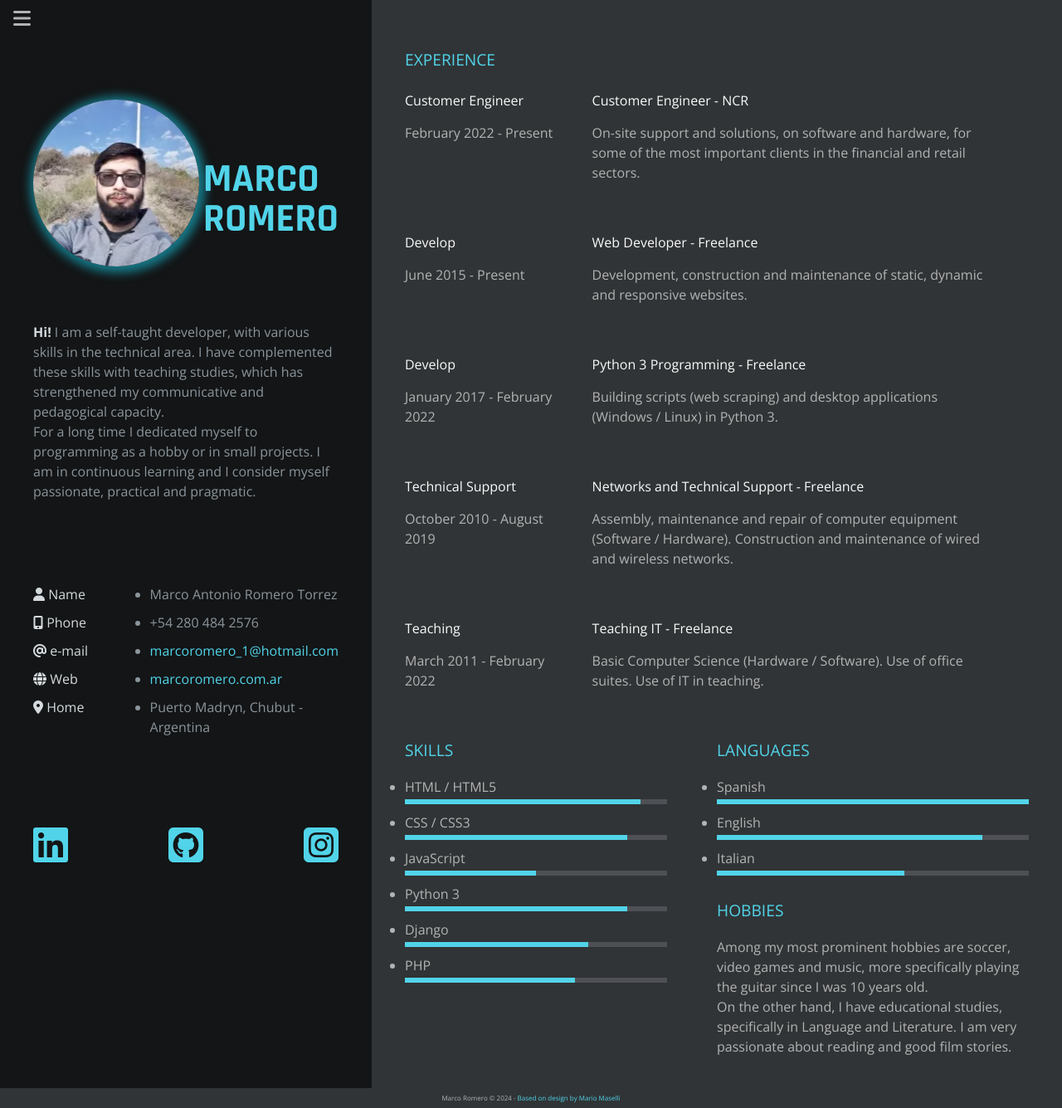
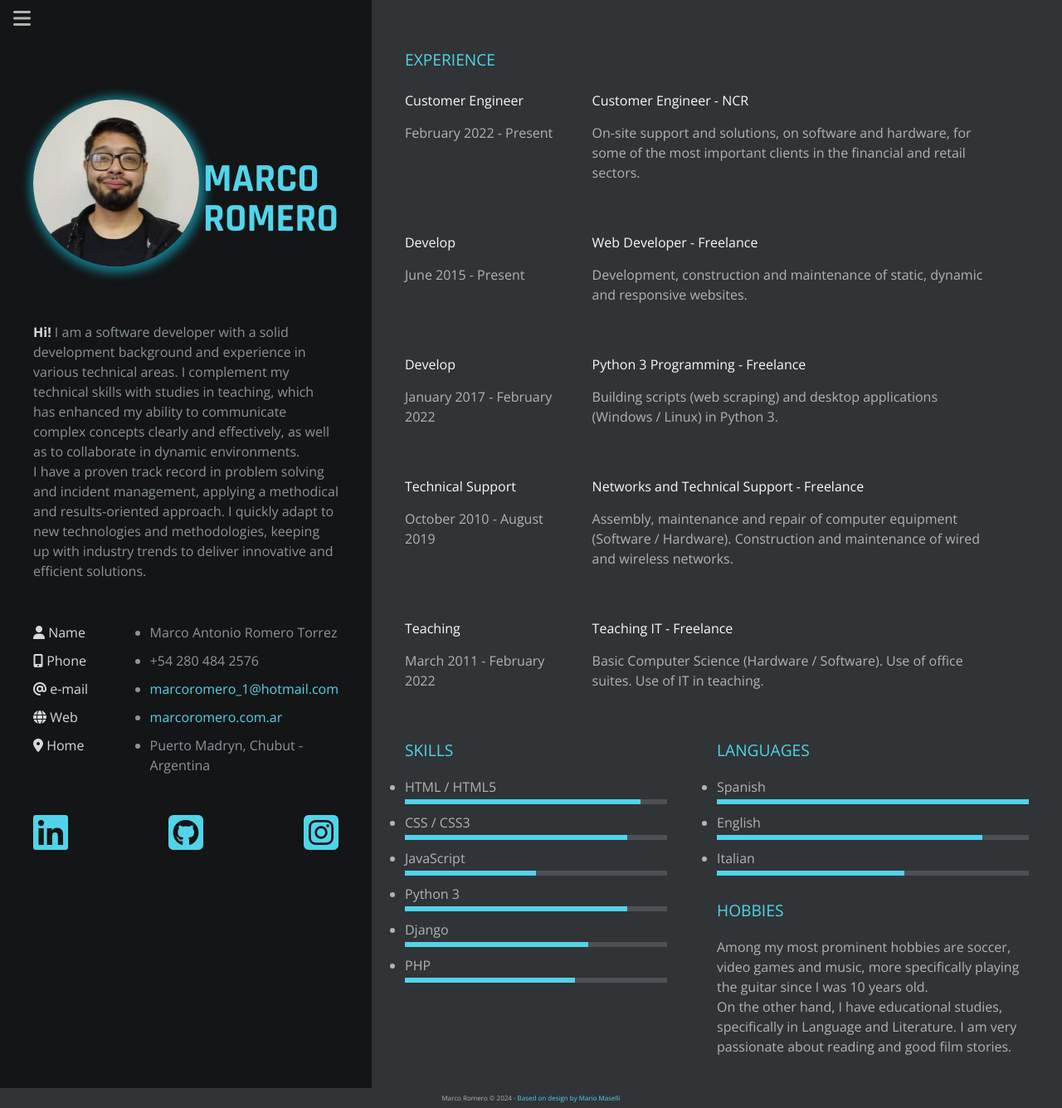
Before and after one commit to Darkfoe703/darkfoe703, a Jekyll site: the page built from index.html, in a window 1280 px wide and 1335 px high. Shown: the whole window at 83% size. Built offline with Jekyll 4.4.1, drawn with Linux system fonts in a browser that asks for light colours; nearby versions of some CDN libraries.

Commit message:
Update resume. Update profile image.

```diff
--- a/_includes/profile.html
+++ b/_includes/profile.html
@@ -4,7 +4,7 @@
     <div class="flex-content picture-name">
       <div class="picture-resume-wrapper">
         <div class="picture-resume">
-          <span><img src="{{site.url}}/assets/images/perfil00_s.webp" alt="Marco Antonio Romero" title="Marco Antonio Romero" width="201" height="201"></span>
+          <span><img src="{{site.url}}/assets/images/perfil01.webp" alt="Marco Antonio Romero" title="Marco Antonio Romero" width="201" height="201"></span>
         </div>
       </div>
       <div class="name-wrapper">
@@ -15,8 +15,12 @@
 
     <div class="contact-presentation">
       <!-- YOUR PRESENTATION RESUME  -->
-      <p><span class="bold">Hi!</span> I am a self-taught developer, with various skills in the technical area. I have complemented these skills with teaching studies, which has strengthened my communicative and pedagogical capacity.</p>
-      <p>For a long time I dedicated myself to programming as a hobby or in small projects. I am in continuous learning and I consider myself passionate, practical and pragmatic.</p>
+      <p><span class="bold">Hi!</span> I am a software developer with a solid development background and experience in various technical areas. I complement my
+      technical skills with studies in teaching, which has enhanced my ability to communicate complex concepts clearly and
+      effectively, as well as to collaborate in dynamic environments.</p>
+      <p>I have a proven track record in problem solving and incident management, applying a methodical and results-oriented
+      approach. I quickly adapt to new technologies and methodologies, keeping up with industry trends to deliver innovative
+      and efficient solutions.</p>
     </div>
     <div class="flex-content contact-info">
       <ul class="list-titles">
--- a/assets/css/custom.css
+++ b/assets/css/custom.css
@@ -250,7 +250,7 @@ a {
   }
 }
 .contact-info {
-  margin-top: 100px;
+  margin-top: 50px;
 }
 @media (max-width: 1200px) {
   .profile .contact-info {
@@ -326,7 +326,7 @@ a {
 }
 
 .contact-social {
-  margin: 6em auto 2em auto;
+  margin: 2.2em auto 2em auto;
   display: flex;
   justify-content: space-between;
 }
```
Also changed, not shown: _includes/profile_es.html (+7 -3 lines), assets/images/perfil00.jpg (deleted), assets/images/perfil01.webp (added).
